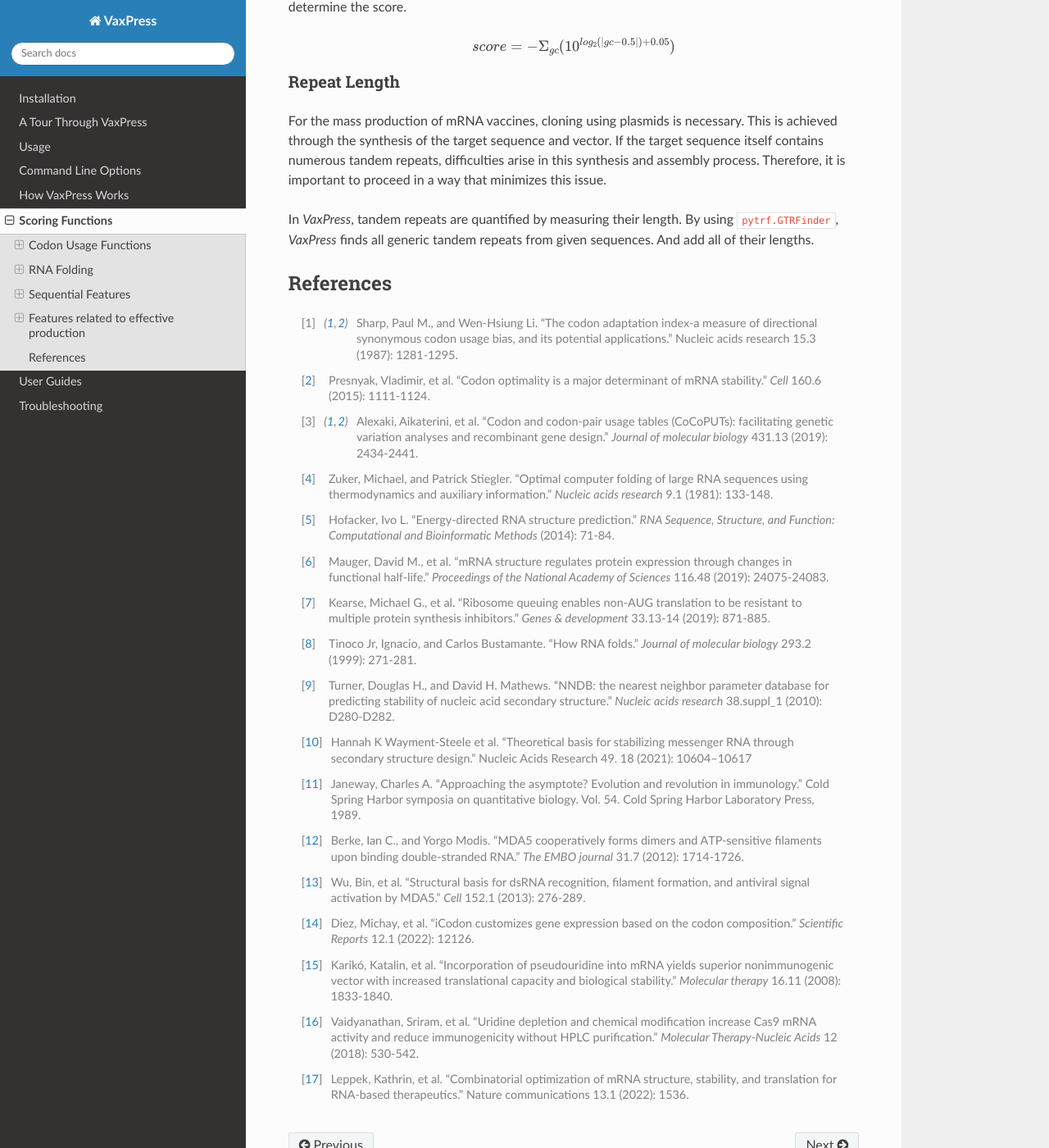
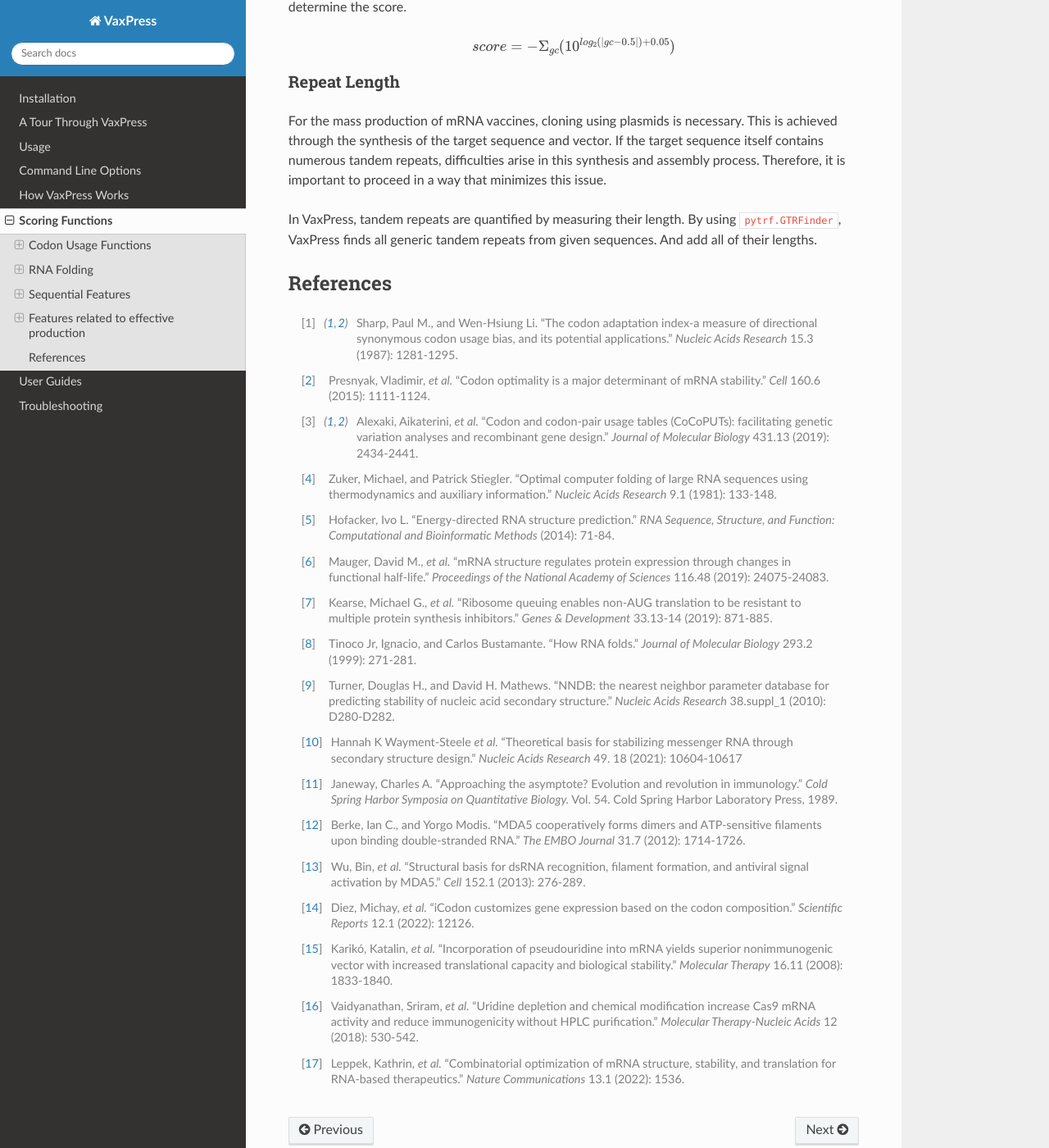
Before and after one commit to ChangLabSNU/VaxPress, a Sphinx documentation site: the page built from docs/source/scoring_functions.rst, in a window 1280 px wide and 1400 px high, scrolled down 4324 px. Shown: the whole window at 82% size. Built offline with Sphinx 7.4.7 and the Read the Docs theme 2.0.0, drawn with Linux system fonts in a browser that asks for light colours; some of the changed text lies outside the part shown.

```diff
--- a/docs/source/scoring_functions.rst
+++ b/docs/source/scoring_functions.rst
@@ -2,7 +2,7 @@
 Scoring Functions
 *****************
 
-Each scoring functions of *VaxPress* outputs scores in the direction
+Each scoring functions of VaxPress outputs scores in the direction
 they want to maximize. Balance among the scoring functions is
 adjusted by their relative weights. The ultimate goal of the
 optimization process is to maximize the objective function, which
@@ -11,7 +11,7 @@ is defined by the weighted sum of all the scoring functions.
 .. index:: Objective Function
 .. index:: Scoring Function
 
-*VaxPress'* scoring function consists of three main areas, each
+VaxPress' scoring function consists of three main areas, each
 considering factors that can influence the optimization result:
 
 .. index:: Codon Usage
@@ -28,7 +28,7 @@ codons in coding seqeuence. It is well known that the stability
 of mRNA within cells and the amount of protein produced are
 significantly improved depending on the types of synonymous codons
 actually composing the CDS\ [#CAI]_ [#Presnyak2015]_. Since
-*VaxPress'* main goal
+VaxPress' main goal
 is to recommend best sequence for mRNA vaccine development, it's
 rational to reflect actual *in vivo* frequency of codon usage.
 
@@ -42,7 +42,7 @@ synonymous codon freqency of reference sequence. Especially,
 relative synonymous codon usage (RSCU) is needed to calculate CAI.
 RSCU is the ratio of the observations of a given codon calculated
 with respect to the sum of all observations of codons in highly
-expressed gene. *VaxPress* uses relative adaptiveness of
+expressed gene. VaxPress uses relative adaptiveness of
 codon (:math:`w_{ij}`) as score of each codon, which is calculated
 as below.
 
@@ -52,7 +52,7 @@ where :math:`w_{ij}` is relative adaptiveness and :math:`RSCU_{ij}`
 is RSCU value of jth codon for ith amino acid. And :math:`RSCU_{i\;max}`
 is maximal RSCU value of ith amino acid among synonymous codons\ [#CAI]_.
 
-Then *VaxPress* obtain the average of these codon by codon values.
+Then VaxPress obtain the average of these codon by codon values.
 
 =============
 Bicodon Usage
@@ -60,7 +60,7 @@ Bicodon Usage
 
 It is well known that not only the frequency of usage of individual
 codons but also the frequency of consecutive codon occurrences
-significantly impacts gene design. *VaxPress* reads the sequence in
+significantly impacts gene design. VaxPress reads the sequence in
 codon units, obtaining scores which is calculated as below.
 
 .. math:: score = {log {F(ABCDEF) \over F(ABC)F(DEF)}}
@@ -68,7 +68,7 @@ codon units, obtaining scores which is calculated as below.
 (where *ABCDEF* is example codon pair and *F(ABC)* is frequency of
 codon *ABC*.)\ [#CoCoPUTs]_
 
-Then *VaxPress* obtain the average of these codon by codon values.
+Then VaxPress obtain the average of these codon by codon values.
 In addition, raw data of codon RSCU values and codon pair score is
 obtained from CoCoPUTs codon usage database\ [#CoCoPUTs]_.
 
@@ -90,7 +90,7 @@ RNA Folding
 
 For the development of stable mRNA vaccines, the structural stability
 of RNA is crucial. In other words, it is favorable for the structures
-to be as limited in diversity as possible. So *VaxPress* has considered
+to be as limited in diversity as possible. So VaxPress has considered
 this as an objective and incorporated scoring factors.
 
 =========================
@@ -101,7 +101,7 @@ Minimum Free Energy represents the free energy of RNA
 when it forms the most stable structure. Finding RNA sequence which
 is corresponding to predicted MFE is common strategy for vaccine
 development\ [#Zuker1981]_ [#Hofacker2014]_. To calculate MFE value,
-*VaxPress* uses the *ViennaRNA* and *LinearFold* as folding engines.
+VaxPress uses the *ViennaRNA* and *LinearFold* as folding engines.
 
 In detail, *ViennaRNA* employs dynamic programming techniques to
 compute the MFE structure of an RNA sequence with time complexity
@@ -112,7 +112,7 @@ programming methods. It considers different types of base pairs
 and loop structures to estimate the MFE structure efficiently.
 
 Since *ViennaRNA* and *LinearFold* use different algorithm to
-estimate MFE, *VaxPress* offers both as a options for folding engine.
+estimate MFE, VaxPress offers both as a options for folding engine.
 
 =====================
 Start Codon Structure
@@ -142,7 +142,7 @@ Thus, minimizing the total number of unpaired bases (which corresponds
 to minimizing loop length) will improve *in vitro* stability of the
 mRNA.
 
-In *VaxPress*, we added *Loop Length* function as an alternative
+In VaxPress, we added *Loop Length* function as an alternative
 quantification method for mRNA stability besides MFE. In this
 function, the length of all segments considered to have unfolded
 loop structures are summed to calculate score.
@@ -188,7 +188,7 @@ sequence of RNA using synonymous codons based on machine learning
 model trained by mRNA stability profiles from zebrafish and Xenopus
 embryos, human cell lines, and mouse embryonic stem cells\ [#Diez2022]_.
 
-In *VaxPress*, this is considered as an optimization factor for
+In VaxPress, this is considered as an optimization factor for
 conducting sequence optimization. Particularly, it is regarded in
 terms of the predicted *in vivo* stability of RNA secondary structure
 to propose the optimal RNA sequence.
@@ -205,7 +205,7 @@ N1-methylpsedouridine (Ψ)\ [#Kariko2008]_, is used. Also, alternative
 strategy that minimize the number of uridines might be
 helpful\ [#Vaidyanathan2018]_.
 
-Building upon this fact, *VaxPress* choses second strategy. It counts
+Building upon this fact, VaxPress choses second strategy. It counts
 the number of uridines as it seeks sequences that minimize the
 uridine count.
 
@@ -215,7 +215,7 @@ DegScore
 
 DegScore is the deep learning model devolped by Eterna. It predicts
 possibility for degradation of RNA from the sequence information.
-Unlike the usage of DegScore in Eterna's original projects, *VaxPress*
+Unlike the usage of DegScore in Eterna's original projects, VaxPress
 utilizes DegScore function by dividing its value by length of
 CDS\ [#Leppek2022]_.
 
@@ -239,7 +239,7 @@ impede the amplification process that follows. Therefore, for the
 ease of vaccine production, maintaining a relatively low GC ratio
 is desirable.
 
-*VaxPress* calculates the existence ratio of G and C within the window
+VaxPress calculates the existence ratio of G and C within the window
 by moving it by the stride size, and then transform the window-specific
 GC ratio values (``gc``) using the following equation to determine
 the score.
@@ -257,44 +257,82 @@ tandem repeats, difficulties arise in this synthesis and assembly
 process. Therefore, it is important to proceed in a way that
 minimizes this issue.
 
-In *VaxPress*, tandem repeats are quantified by measuring their length.
-By using ``pytrf.GTRFinder``, *VaxPress* finds all generic tandem
+In VaxPress, tandem repeats are quantified by measuring their length.
+By using ``pytrf.GTRFinder``, VaxPress finds all generic tandem
 repeats from given sequences. And add all of their lengths.
 
 ----------
 References
 ----------
 
-.. [#CAI] Sharp, Paul M., and Wen-Hsiung Li. "The codon adaptation index-a measure of directional synonymous codon usage bias, and its potential applications." Nucleic acids research 15.3 (1987): 1281-1295.
+.. [#CAI] Sharp, Paul M., and Wen-Hsiung Li. "The codon adaptation index-a
+   measure of directional synonymous codon usage bias, and its potential
+   applications." *Nucleic Acids Research* 15.3 (1987): 1281-1295.
 
-.. [#Presnyak2015] Presnyak, Vladimir, et al. "Codon optimality is a major determinant of mRNA stability." *Cell* 160.6 (2015): 1111-1124.
+.. [#Presnyak2015] Presnyak, Vladimir, *et al.* "Codon optimality is a
+   major determinant of mRNA stability." *Cell* 160.6 (2015): 1111-1124.
 
-.. [#CoCoPUTs] Alexaki, Aikaterini, et al. "Codon and codon-pair usage tables (CoCoPUTs): facilitating genetic variation analyses and recombinant gene design." *Journal of molecular biology* 431.13 (2019): 2434-2441.
+.. [#CoCoPUTs] Alexaki, Aikaterini, *et al.* "Codon and codon-pair usage
+   tables (CoCoPUTs): facilitating genetic variation analyses and
+   recombinant gene design." *Journal of Molecular Biology* 431.13
+   (2019): 2434-2441.
 
-.. [#Zuker1981] Zuker, Michael, and Patrick Stiegler. "Optimal computer folding of large RNA sequences using thermodynamics and auxiliary information." *Nucleic acids research* 9.1 (1981): 133-148.
+.. [#Zuker1981] Zuker, Michael, and Patrick Stiegler. "Optimal computer
+   folding of large RNA sequences using thermodynamics and auxiliary
+   information." *Nucleic Acids Research* 9.1 (1981): 133-148.
 
-.. [#Hofacker2014] Hofacker, Ivo L. "Energy-directed RNA structure prediction." *RNA Sequence, Structure, and Function: Computational and Bioinformatic Methods* (2014): 71-84.
+.. [#Hofacker2014] Hofacker, Ivo L. "Energy-directed RNA structure
+   prediction." *RNA Sequence, Structure, and Function: Computational
+   and Bioinformatic Methods* (2014): 71-84.
 
-.. [#Mauger2019] Mauger, David M., et al. "mRNA structure regulates protein expression through changes in functional half-life." *Proceedings of the National Academy of Sciences* 116.48 (2019): 24075-24083.
+.. [#Mauger2019] Mauger, David M., *et al.* "mRNA structure regulates
+   protein expression through changes in functional half-life."
+   *Proceedings of the National Academy of Sciences* 116.48 (2019):
+   24075-24083.
 
-.. [#Kearse2019] Kearse, Michael G., et al. "Ribosome queuing enables non-AUG translation to be resistant to multiple protein synthesis inhibitors." *Genes & development* 33.13-14 (2019): 871-885.
+.. [#Kearse2019] Kearse, Michael G., *et al.* "Ribosome queuing enables
+   non-AUG translation to be resistant to multiple protein synthesis
+   inhibitors." *Genes & Development* 33.13-14 (2019): 871-885.
 
-.. [#Tinoco1999] Tinoco Jr, Ignacio, and Carlos Bustamante. "How RNA folds." *Journal of molecular biology* 293.2 (1999): 271-281.
+.. [#Tinoco1999] Tinoco Jr, Ignacio, and Carlos Bustamante. "How RNA
+   folds." *Journal of Molecular Biology* 293.2 (1999): 271-281.
 
-.. [#NNDB]  Turner, Douglas H., and David H. Mathews. "NNDB: the nearest neighbor parameter database for predicting stability of nucleic acid secondary structure." *Nucleic acids research* 38.suppl_1 (2010): D280-D282.
+.. [#NNDB]  Turner, Douglas H., and David H. Mathews. "NNDB: the nearest
+   neighbor parameter database for predicting stability of nucleic acid
+   secondary structure." *Nucleic Acids Research* 38.suppl_1 (2010):
+   D280-D282.
 
-.. [#WS2021] Hannah K Wayment-Steele et al. “Theoretical basis for stabilizing messenger RNA through secondary structure design.” Nucleic Acids Research 49. 18 (2021): 10604–10617
+.. [#WS2021] Hannah K Wayment-Steele *et al.* "Theoretical basis for
+   stabilizing messenger RNA through secondary structure design."
+   *Nucleic Acids Research* 49. 18 (2021): 10604-10617
 
-.. [#Janeway1989] Janeway, Charles A. "Approaching the asymptote? Evolution and revolution in immunology." Cold Spring Harbor symposia on quantitative biology. Vol. 54. Cold Spring Harbor Laboratory Press, 1989.
+.. [#Janeway1989] Janeway, Charles A. "Approaching the asymptote?
+   Evolution and revolution in immunology." *Cold Spring Harbor Symposia
+   on Quantitative Biology.* Vol. 54. Cold Spring Harbor Laboratory
+   Press, 1989.
 
-.. [#Berke2012] Berke, Ian C., and Yorgo Modis. "MDA5 cooperatively forms dimers and ATP‐sensitive filaments upon binding double‐stranded RNA." *The EMBO journal* 31.7 (2012): 1714-1726.
+.. [#Berke2012] Berke, Ian C., and Yorgo Modis. "MDA5 cooperatively
+   forms dimers and ATP-sensitive filaments upon binding double-stranded
+   RNA." *The EMBO Journal* 31.7 (2012): 1714-1726.
 
-.. [#Wu2013] Wu, Bin, et al. "Structural basis for dsRNA recognition, filament formation, and antiviral signal activation by MDA5." *Cell* 152.1 (2013): 276-289.
+.. [#Wu2013] Wu, Bin, *et al.* "Structural basis for dsRNA recognition,
+   filament formation, and antiviral signal activation by MDA5." *Cell*
+   152.1 (2013): 276-289.
 
-.. [#Diez2022] Diez, Michay, et al. "iCodon customizes gene expression based on the codon composition." *Scientific Reports* 12.1 (2022): 12126.
+.. [#Diez2022] Diez, Michay, *et al.* "iCodon customizes gene expression
+   based on the codon composition." *Scientific Reports* 12.1 (2022):
+   12126.
 
-.. [#Kariko2008] Karikó, Katalin, et al. "Incorporation of pseudouridine into mRNA yields superior nonimmunogenic vector with increased translational capacity and biological stability." *Molecular therapy* 16.11 (2008): 1833-1840.
+.. [#Kariko2008] Karikó, Katalin, *et al.* "Incorporation of pseudouridine
+   into mRNA yields superior nonimmunogenic vector with increased
+   translational capacity and biological stability." *Molecular Therapy*
+   16.11 (2008): 1833-1840.
 
-.. [#Vaidyanathan2018] Vaidyanathan, Sriram, et al. "Uridine depletion and chemical modification increase Cas9 mRNA activity and reduce immunogenicity without HPLC purification." *Molecular Therapy-Nucleic Acids* 12 (2018): 530-542.
+.. [#Vaidyanathan2018] Vaidyanathan, Sriram, *et al.* "Uridine depletion
+   and chemical modification increase Cas9 mRNA activity and reduce
+   immunogenicity without HPLC purification." *Molecular
+   Therapy-Nucleic Acids* 12 (2018): 530-542.
 
-.. [#Leppek2022] Leppek, Kathrin, et al. "Combinatorial optimization of mRNA structure, stability, and translation for RNA-based therapeutics." Nature communications 13.1 (2022): 1536.
+.. [#Leppek2022] Leppek, Kathrin, *et al.* "Combinatorial optimization
+   of mRNA structure, stability, and translation for RNA-based
+   therapeutics." *Nature Communications* 13.1 (2022): 1536.
```
Also changed, not shown: docs/source/user_guides.rst (+74 -73 lines).
